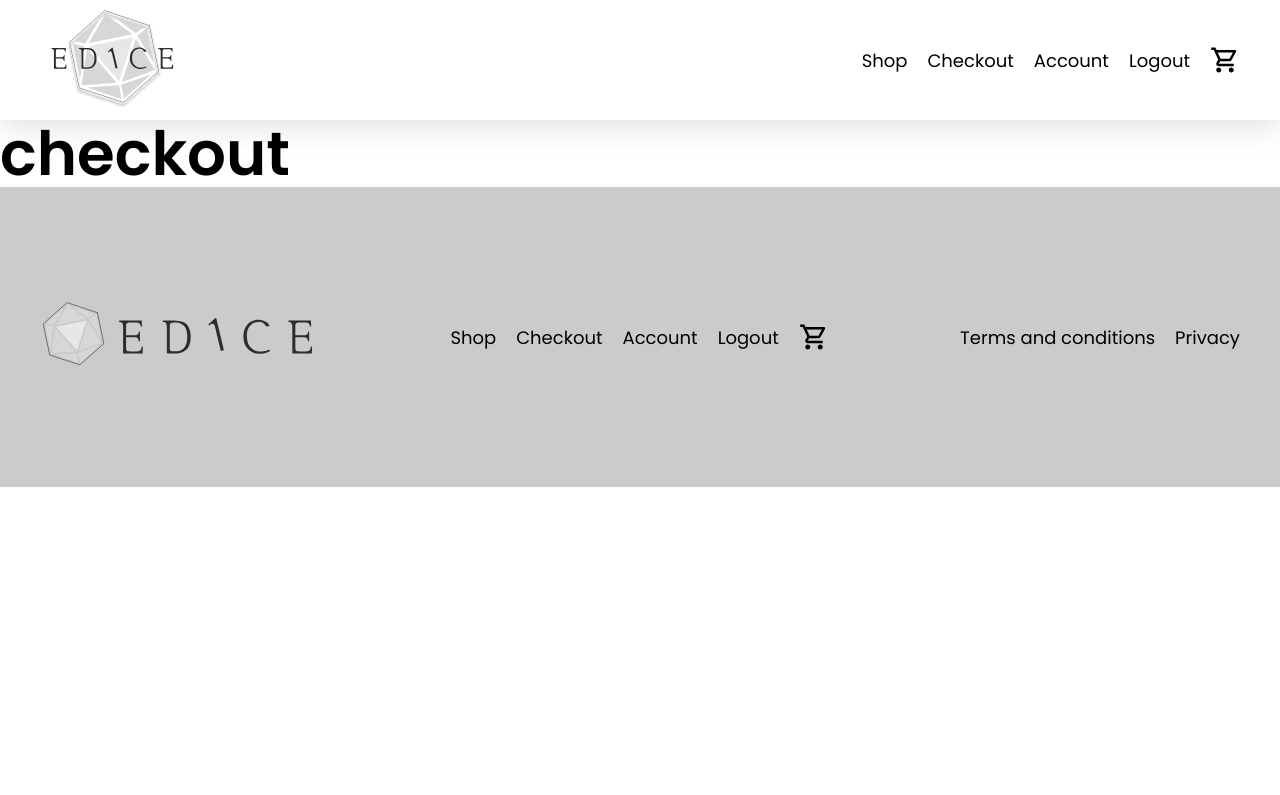
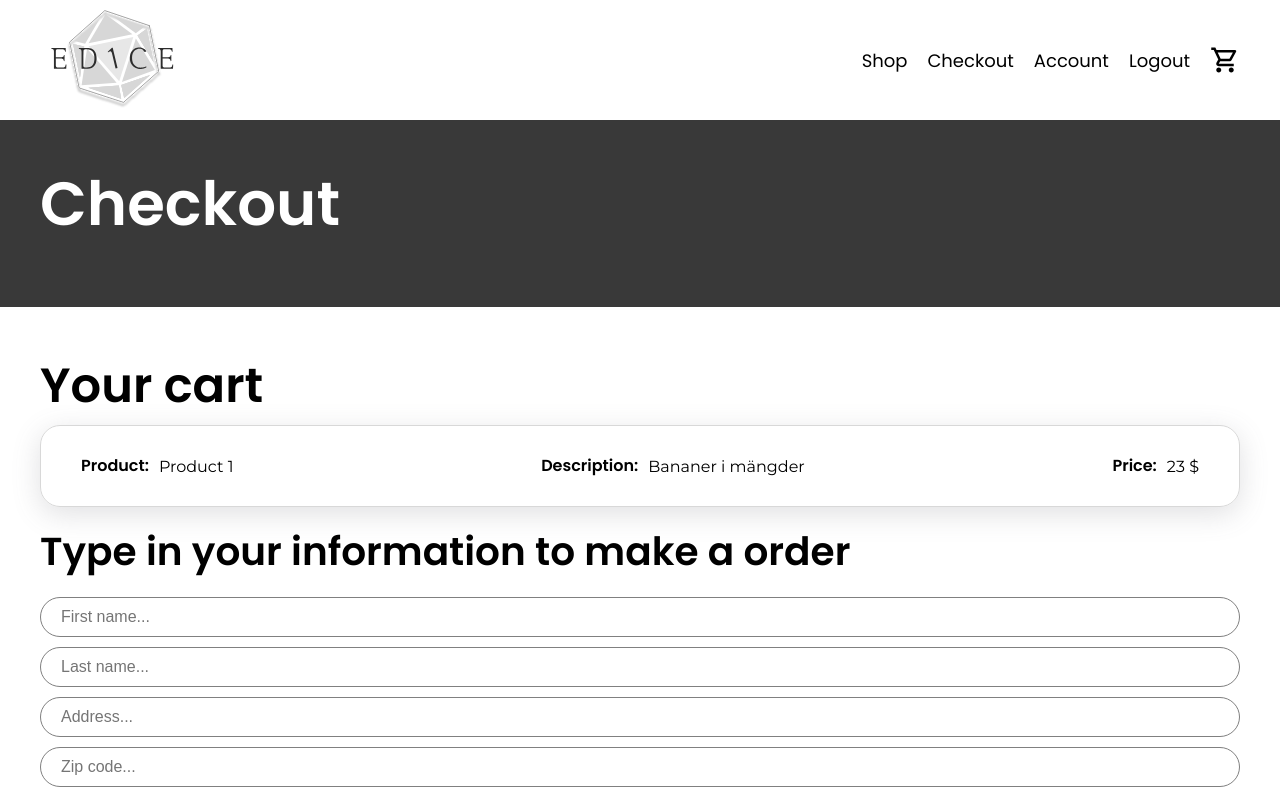
Before and after one commit to kajberg84/E-Dice, a React (Create React App) app: page /checkout in a window 1280 px wide. Shown: the top 795 px of the page. Built offline with nearby package versions, Linux system fonts and the light colour scheme.

Commit message:
Grund för checkout skapd och skapade en komponent för små product cards

```diff
--- /dev/null
+++ b/src/components/productcardsmall/ProductCardSmall.jsx
@@ -0,0 +1,21 @@
+// styles
+import styles from './ProductCardSmall.module.css';
+
+export const ProductCardSmall = ({ title, description, price }) => {
+  return (
+    <div className={styles.product_card_small_wrapper}>
+      <div className={styles.product_card_small_items}>
+        <h4>Product:</h4>
+        <p>{title}</p>
+      </div>
+      <div className={styles.product_card_small_items}>
+        <h4>Description:</h4>
+        <p>{description}</p>
+      </div>
+      <div className={styles.product_card_small_items}>
+        <h4>Price:</h4>
+        <p>{price} $</p>
+      </div>
+    </div>
+  );
+};
--- a/src/views/orderconfirmation/productwrapper/ProductWrapper.module.css
+++ b/src/components/productcardsmall/ProductCardSmall.module.css
@@ -1,4 +1,4 @@
-.product_wrapper {
+.product_card_small_wrapper {
     display: flex;
     border: 1px solid rgb(216, 216, 216);
     height: 80px;
@@ -10,16 +10,16 @@
     box-shadow: rgba(100, 100, 111, 0.2) 0px 7px 29px 0px;
 }
 
-.product_wrapper_items {
+.product_card_small_items {
     display: flex;
     align-items: center;
 }
 
-.product_wrapper h4, p{
+.product_card_small h4, p{
     font-size: 1.8rem;
 }
 
-.product_wrapper_items p {
+.product_card_small_items p {
     margin-left: 10px;
     margin-top: 3px;
 }
--- a/src/views/checkout/Checkout.jsx
+++ b/src/views/checkout/Checkout.jsx
@@ -1,7 +1,36 @@
+import { Hero } from '../../components/hero/Hero';
+import { ProductCardSmall } from '../../components/productcardsmall/ProductCardSmall';
+
+// styles
+import styles from './Checkout.module.css';
+
 export const Checkout = () => {
   return (
     <>
-      <h1>checkout</h1>
+      <Hero title="Checkout" />
+      <div className={styles.checkout_wrapper}>
+        <div className={styles.checkout_product_list}>
+          <div className={styles.checkout_product_cart_display}>
+            <h2>Your cart</h2>
+            <ProductCardSmall
+              title="Product 1"
+              description="Bananer i mängder"
+              price="23"
+            />
+          </div>
+        </div>
+        <form className={styles.checkout_form}>
+          <h3>Type in your information to make a order</h3>
+          <input type="text" name="first-name" placeholder="First name..." />
+          <input type="text" name="last-name" placeholder="Last name..." />
+          <input type="text" name="adress" placeholder="Address..." />
+          <input type="text" name="zip-code" placeholder="Zip code..." />
+          <input type="text" name="city" placeholder="City..." />
+          <input type="number" name="phone" placeholder="Phone number..." />
+          <input type="email" name="email" placeholder="E-mail..." />
+          <input type="button" value="Confirm order" />
+        </form>
+      </div>
     </>
   );
 };
--- a/src/views/checkout/Checkout.module.css
+++ b/src/views/checkout/Checkout.module.css
@@ -0,0 +1,16 @@
+.checkout_wrapper {
+    max-width: 1200px;
+    margin: 50px auto;
+}
+
+.checkout_wrapper h3 {
+    margin: 20px 0;
+}
+
+.checkout_form input {
+    padding: 10px 20px;
+}
+
+/* .checkout_product_cart_display {
+
+} */
--- a/src/views/orderconfirmation/OrderConfirmation.jsx
+++ b/src/views/orderconfirmation/OrderConfirmation.jsx
@@ -1,5 +1,5 @@
 import { Hero } from '../../components/hero/Hero';
-import { ProductWrapper } from './productwrapper/ProductWrapper';
+import { ProductCardSmall } from '../../components/productcardsmall/ProductCardSmall';
 
 // styles
 import styles from './OrderConfirmation.module.css';
@@ -14,7 +14,7 @@ export const OrderConfirmation = () => {
           <h4 className={styles.order_confirmation_heading4}>
             Products ordered:
           </h4>
-          <ProductWrapper
+          <ProductCardSmall
             title="Product"
             description="lorem ipsum dolor sit amet"
             price="100"
--- a/src/views/orderconfirmation/productwrapper/ProductWrapper.jsx
+++ /dev/null
@@ -1,21 +0,0 @@
-// styles
-import styles from './ProductWrapper.module.css';
-
-export const ProductWrapper = ({ title, description, price }) => {
-  return (
-    <div className={styles.product_wrapper}>
-      <div className={styles.product_wrapper_items}>
-        <h4>Product:</h4>
-        <p>{title}</p>
-      </div>
-      <div className={styles.product_wrapper_items}>
-        <h4>Description:</h4>
-        <p>{description}</p>
-      </div>
-      <div className={styles.product_wrapper_items}>
-        <h4>Price:</h4>
-        <p>{price} $</p>
-      </div>
-    </div>
-  );
-};
```
